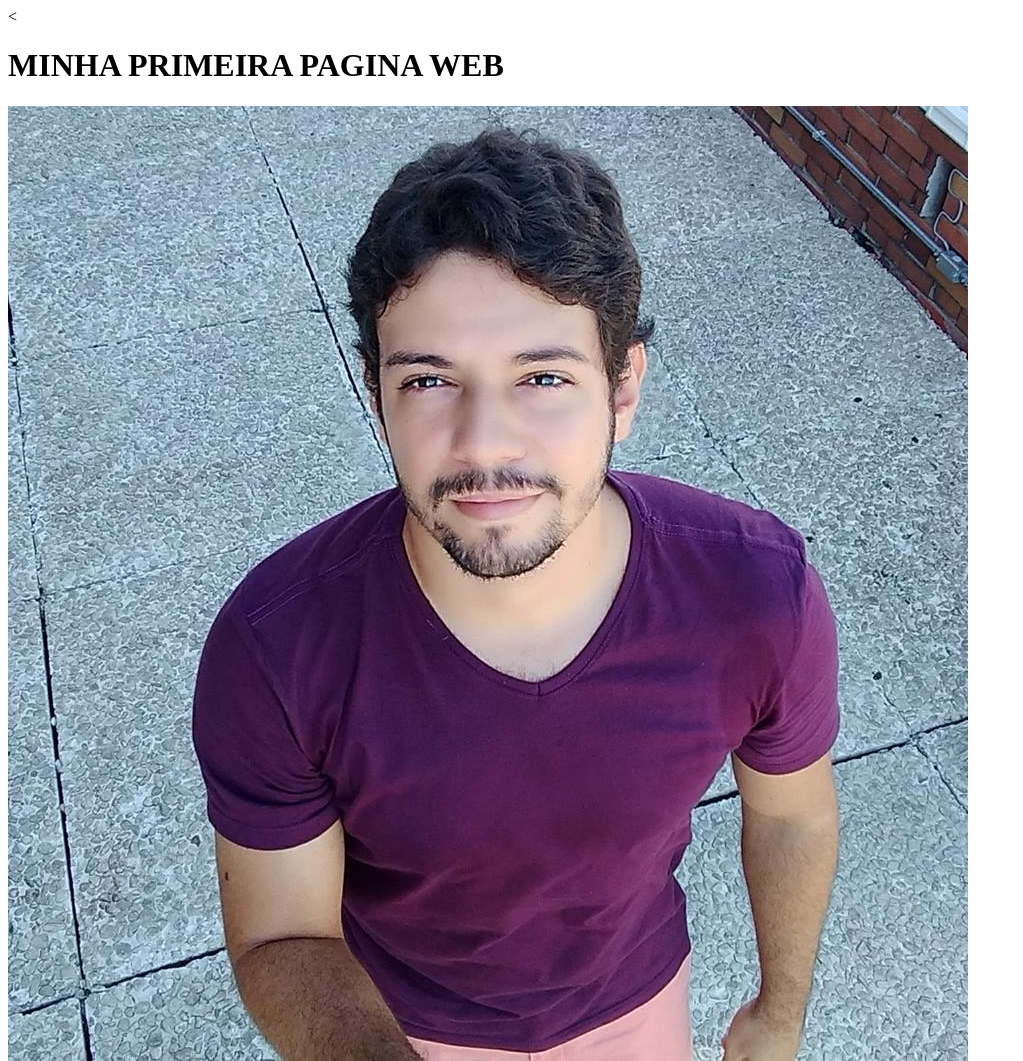
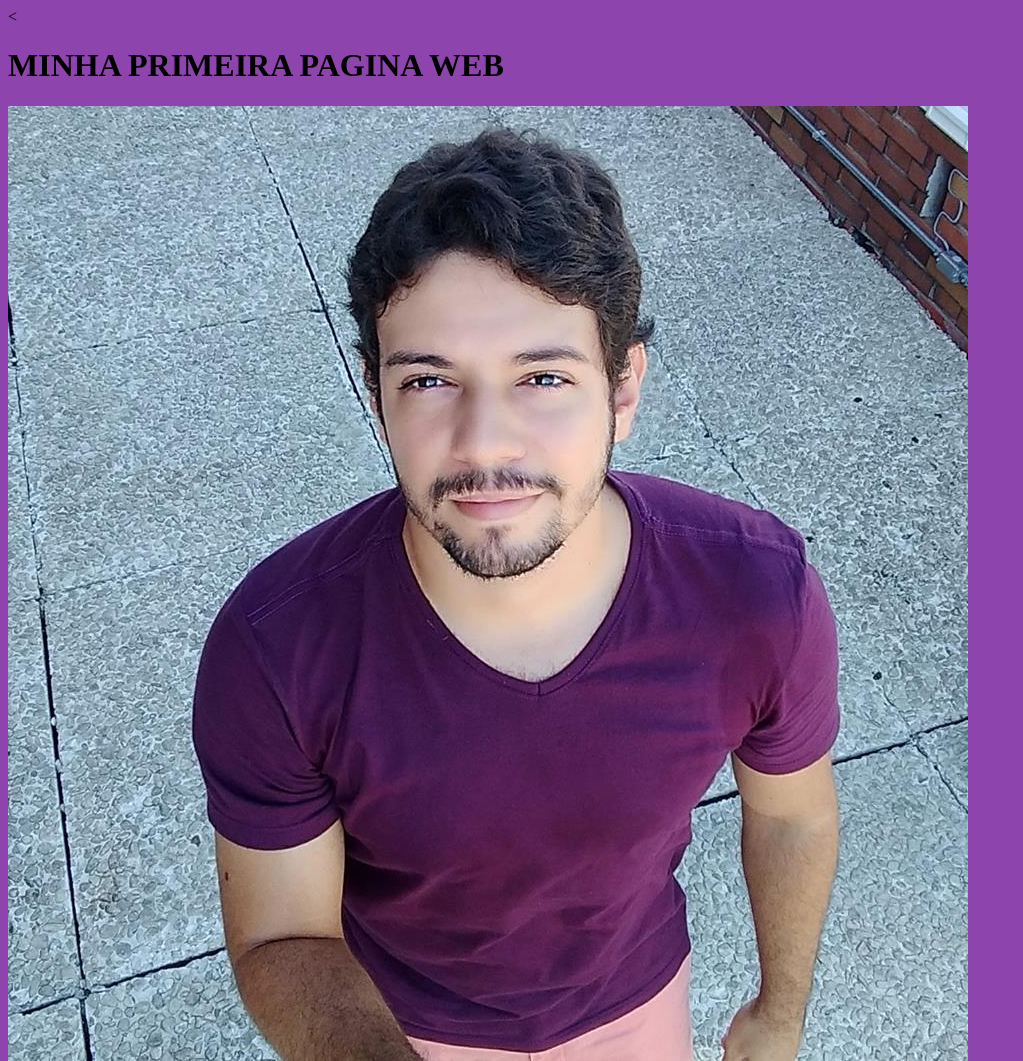
Before and after one commit to ZarakiDanzinho/primeira-atividade, a plain HTML site: page index.html in a window 1280 px wide. Shown: the top 1061 px of the page, without its empty margins (0-1023 px from the left). Drawn offline with Linux system fonts and the light colour scheme.

Commit message:
alteração da cor do bg

```diff
--- a/index.html
+++ b/index.html
@@ -5,8 +5,9 @@
     <<meta name="author" content="Danilo Souza">
     <meta name="description" content="Primeira atividade do universo frontend">
     <title>Danilo Souza</title>
+    <link rel="stylesheet" href="style.css">
   </head>
-  <body>
+  <body class="cor-fundo">
     <h1>MINHA PRIMEIRA PAGINA WEB</h1>
     <img src="fotofacebook.jpg" alt="Foto para testes ">
     <p> Quero começar a aprender sobre desenvolvimento de software </p>
--- /dev/null
+++ b/style.css
@@ -0,0 +1,3 @@
+.cor-fundo{
+  background-color: #8e44ad;
+}
```
